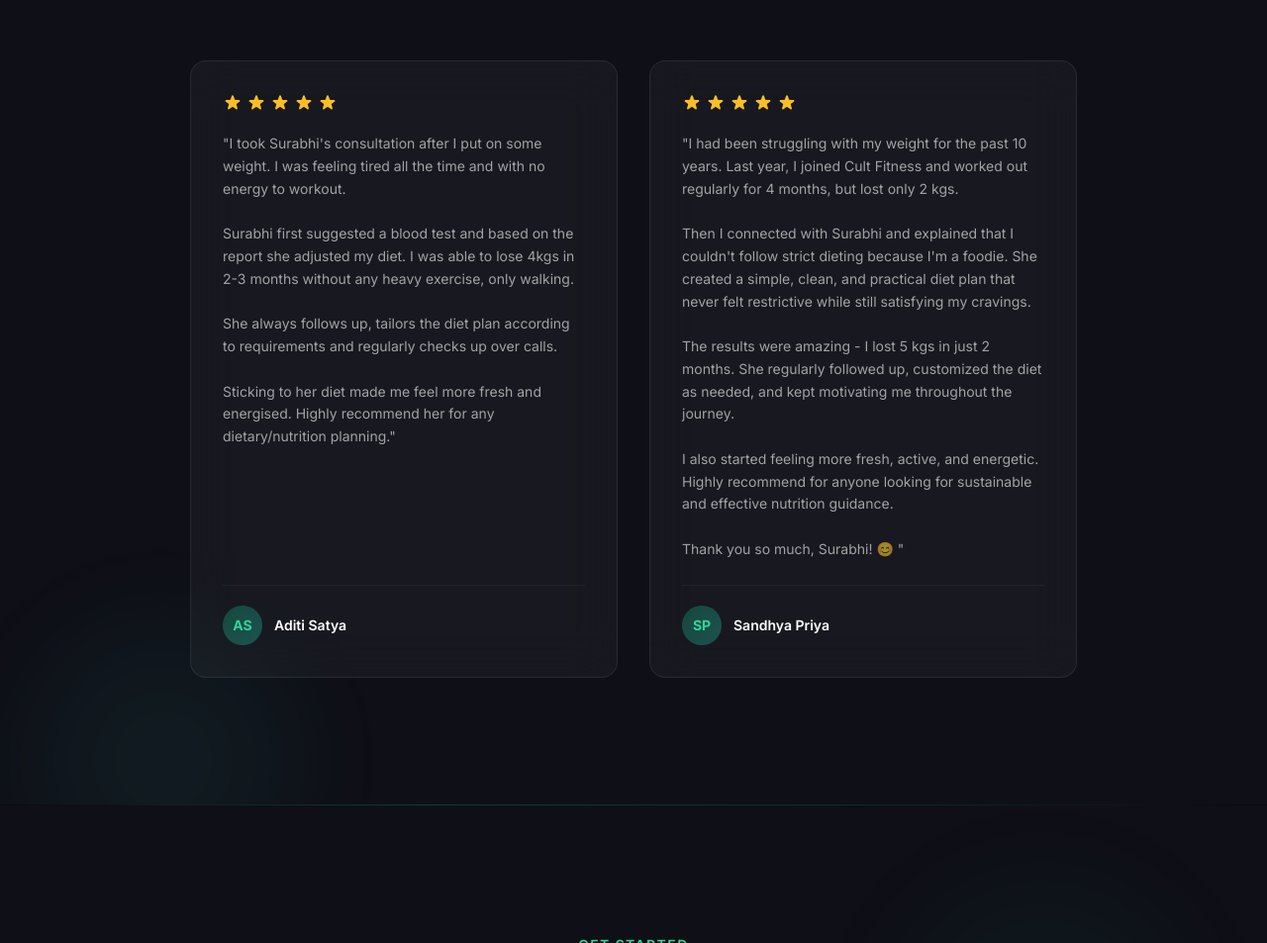
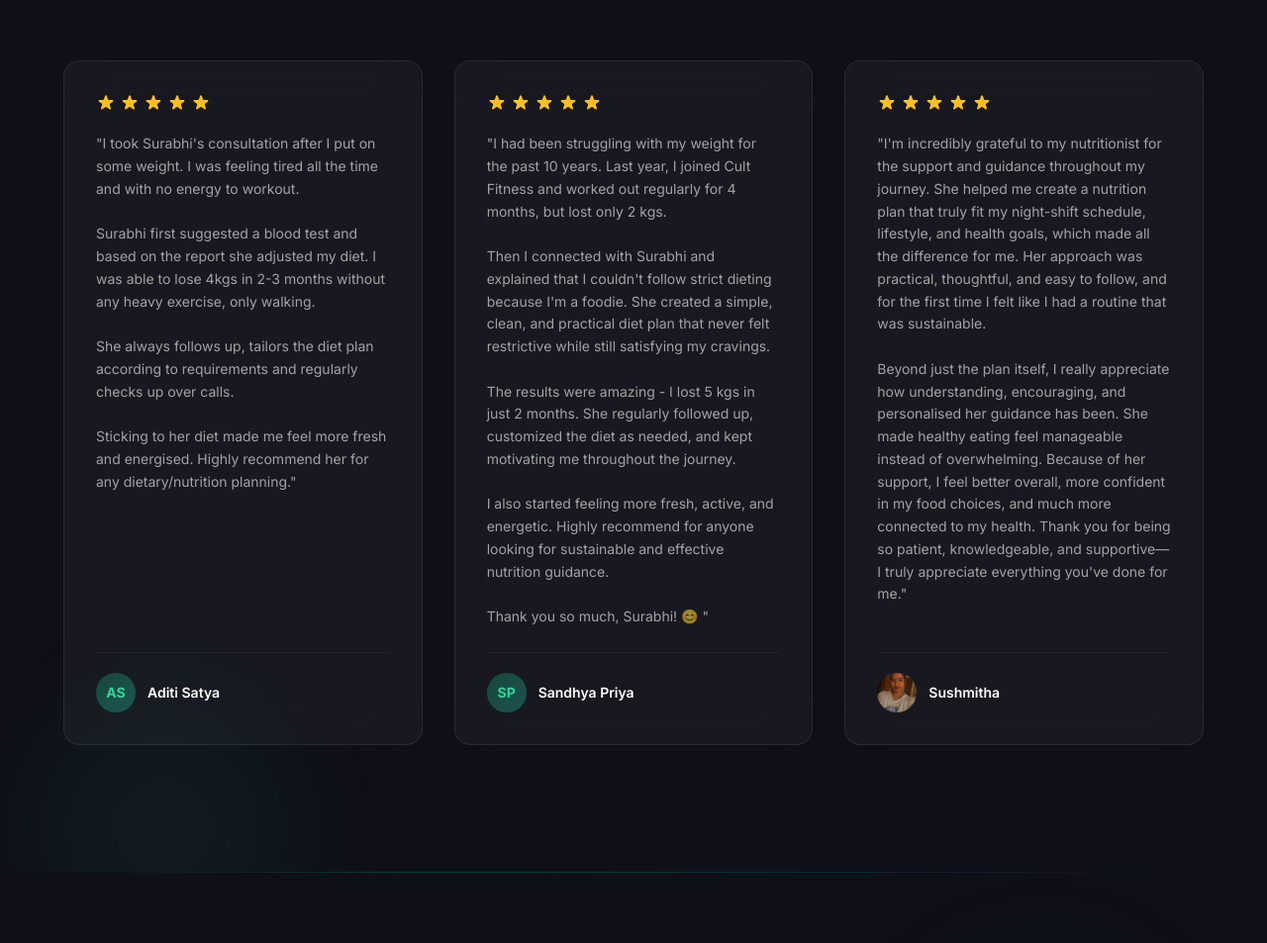
Before and after one commit to shekhar30/ThriveWithSurabhi, a website: page index.html in a window 1280 px wide. Shown: the part 2350-3303 px from the top of the page at 99% size. Drawn offline with nearby package versions, Linux system fonts and the light colour scheme.

Commit message:
Add Sushmitha testimonial with photo

```diff
--- a/index.html
+++ b/index.html
@@ -754,7 +754,7 @@
             </div>
 
             <!-- Testimonial Cards Grid -->
-            <div class="grid md:grid-cols-2 gap-6 lg:gap-8 max-w-4xl mx-auto">
+            <div class="grid md:grid-cols-3 gap-6 lg:gap-8 max-w-6xl mx-auto">
 
                 <!-- Testimonial 1 - Aditi Satya -->
                 <div class="reveal reveal-delay-1">
@@ -812,6 +812,35 @@
                                 </div>
                                 <div>
                                     <div class="text-white font-semibold text-sm">Sandhya Priya</div>
+                                </div>
+                            </div>
+                        </div>
+                    </div>
+                </div>
+
+                <!-- Testimonial 3 - Sushmitha -->
+                <div class="reveal reveal-delay-3">
+                    <div class="glass-card rounded-2xl p-8 h-full flex flex-col">
+                        <!-- Stars -->
+                        <div class="flex space-x-1 mb-5">
+                            <svg class="w-5 h-5 text-amber-400" fill="currentColor" viewBox="0 0 20 20"><path d="M9.049 2.927c.3-.921 1.603-.921 1.902 0l1.07 3.292a1 1 0 00.95.69h3.462c.969 0 1.371 1.24.588 1.81l-2.8 2.034a1 1 0 00-.364 1.118l1.07 3.292c.3.921-.755 1.688-1.54 1.118l-2.8-2.034a1 1 0 00-1.175 0l-2.8 2.034c-.784.57-1.838-.197-1.539-1.118l1.07-3.292a1 1 0 00-.364-1.118L2.98 8.72c-.783-.57-.38-1.81.588-1.81h3.461a1 1 0 00.951-.69l1.07-3.292z"></path></svg>
+                            <svg class="w-5 h-5 text-amber-400" fill="currentColor" viewBox="0 0 20 20"><path d="M9.049 2.927c.3-.921 1.603-.921 1.902 0l1.07 3.292a1 1 0 00.95.69h3.462c.969 0 1.371 1.24.588 1.81l-2.8 2.034a1 1 0 00-.364 1.118l1.07 3.292c.3.921-.755 1.688-1.54 1.118l-2.8-2.034a1 1 0 00-1.175 0l-2.8 2.034c-.784.57-1.838-.197-1.539-1.118l1.07-3.292a1 1 0 00-.364-1.118L2.98 8.72c-.783-.57-.38-1.81.588-1.81h3.461a1 1 0 00.951-.69l1.07-3.292z"></path></svg>
+                            <svg class="w-5 h-5 text-amber-400" fill="currentColor" viewBox="0 0 20 20"><path d="M9.049 2.927c.3-.921 1.603-.921 1.902 0l1.07 3.292a1 1 0 00.95.69h3.462c.969 0 1.371 1.24.588 1.81l-2.8 2.034a1 1 0 00-.364 1.118l1.07 3.292c.3.921-.755 1.688-1.54 1.118l-2.8-2.034a1 1 0 00-1.175 0l-2.8 2.034c-.784.57-1.838-.197-1.539-1.118l1.07-3.292a1 1 0 00-.364-1.118L2.98 8.72c-.783-.57-.38-1.81.588-1.81h3.461a1 1 0 00.951-.69l1.07-3.292z"></path></svg>
+                            <svg class="w-5 h-5 text-amber-400" fill="currentColor" viewBox="0 0 20 20"><path d="M9.049 2.927c.3-.921 1.603-.921 1.902 0l1.07 3.292a1 1 0 00.95.69h3.462c.969 0 1.371 1.24.588 1.81l-2.8 2.034a1 1 0 00-.364 1.118l1.07 3.292c.3.921-.755 1.688-1.54 1.118l-2.8-2.034a1 1 0 00-1.175 0l-2.8 2.034c-.784.57-1.838-.197-1.539-1.118l1.07-3.292a1 1 0 00-.364-1.118L2.98 8.72c-.783-.57-.38-1.81.588-1.81h3.461a1 1 0 00.951-.69l1.07-3.292z"></path></svg>
+                            <svg class="w-5 h-5 text-amber-400" fill="currentColor" viewBox="0 0 20 20"><path d="M9.049 2.927c.3-.921 1.603-.921 1.902 0l1.07 3.292a1 1 0 00.95.69h3.462c.969 0 1.371 1.24.588 1.81l-2.8 2.034a1 1 0 00-.364 1.118l1.07 3.292c.3.921-.755 1.688-1.54 1.118l-2.8-2.034a1 1 0 00-1.175 0l-2.8 2.034c-.784.57-1.838-.197-1.539-1.118l1.07-3.292a1 1 0 00-.364-1.118L2.98 8.72c-.783-.57-.38-1.81.588-1.81h3.461a1 1 0 00.951-.69l1.07-3.292z"></path></svg>
+                        </div>
+
+                        <!-- Quote -->
+                        <p class="text-white/60 text-sm leading-relaxed flex-grow mb-6">
+                            "I'm incredibly grateful to my nutritionist for the support and guidance throughout my journey. She helped me create a nutrition plan that truly fit my night-shift schedule, lifestyle, and health goals, which made all the difference for me. Her approach was practical, thoughtful, and easy to follow, and for the first time I felt like I had a routine that was sustainable.<br><br>Beyond just the plan itself, I really appreciate how understanding, encouraging, and personalised her guidance has been. She made healthy eating feel manageable instead of overwhelming. Because of her support, I feel better overall, more confident in my food choices, and much more connected to my health. Thank you for being so patient, knowledgeable, and supportive—I truly appreciate everything you've done for me."
+                        </p>
+
+                        <!-- Divider -->
+                        <div class="border-t border-white/5 pt-5">
+                            <div class="flex items-center space-x-3">
+                                <img src="images/sushmitha.jpeg" alt="Sushmitha" class="w-10 h-10 rounded-full object-cover">
+                                <div>
+                                    <div class="text-white font-semibold text-sm">Sushmitha</div>
                                 </div>
                             </div>
                         </div>
```
Also changed, not shown: images/sushmitha.jpeg (added).
